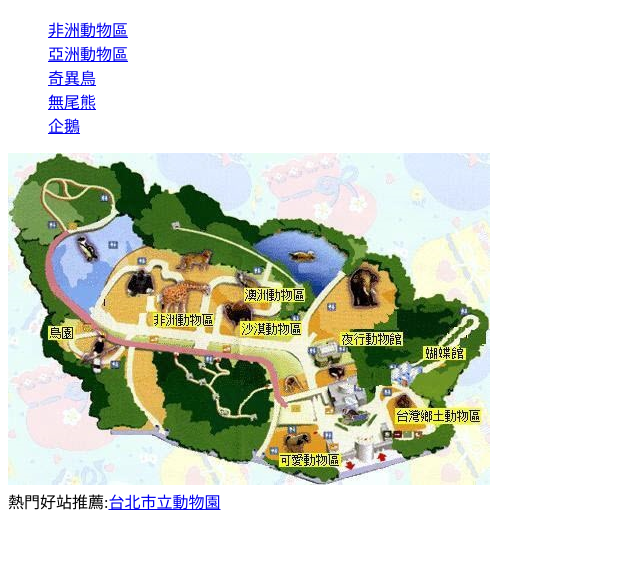
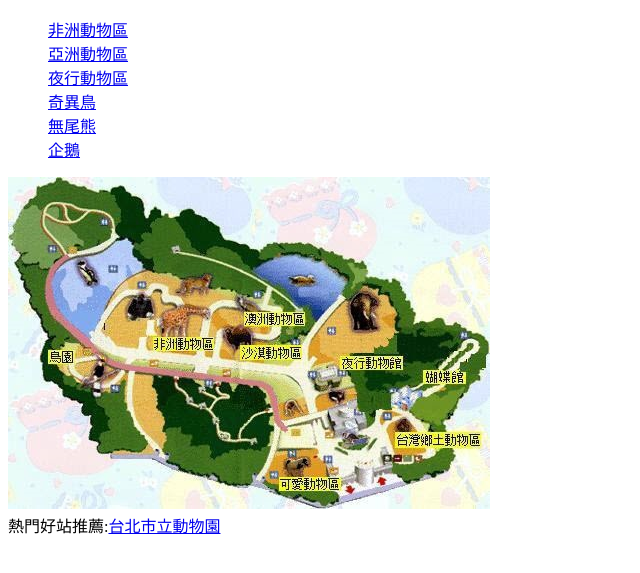
Before and after one commit to raykaichang/ray.github.io, a plain HTML site: page index.html in a window 1280 px wide. Shown: the part 127-700 px from the top of the page, without its empty margins (0-640 px from the left). Drawn offline with Linux system fonts and the light colour scheme.

Commit message:
Update index.html

```diff
--- a/index.html
+++ b/index.html
@@ -16,6 +16,8 @@
             <br/>
             <a href="W6Exercise/asia.html">亞洲動物區</a>
             <br/>
+            <a href="W6Exercise/night.html">夜行動物區</a>
+            <br/>
             <a href="W6Exercise/HOT/kiwi.html">奇異鳥</a>
             <br/>
             <a href="W6Exercise/HOT/koala.html">無尾熊</a>
```
